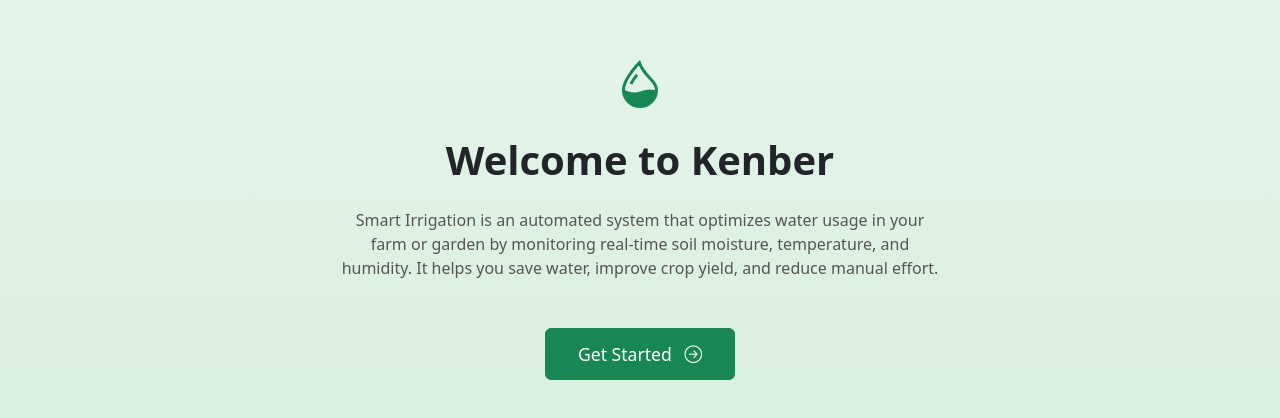
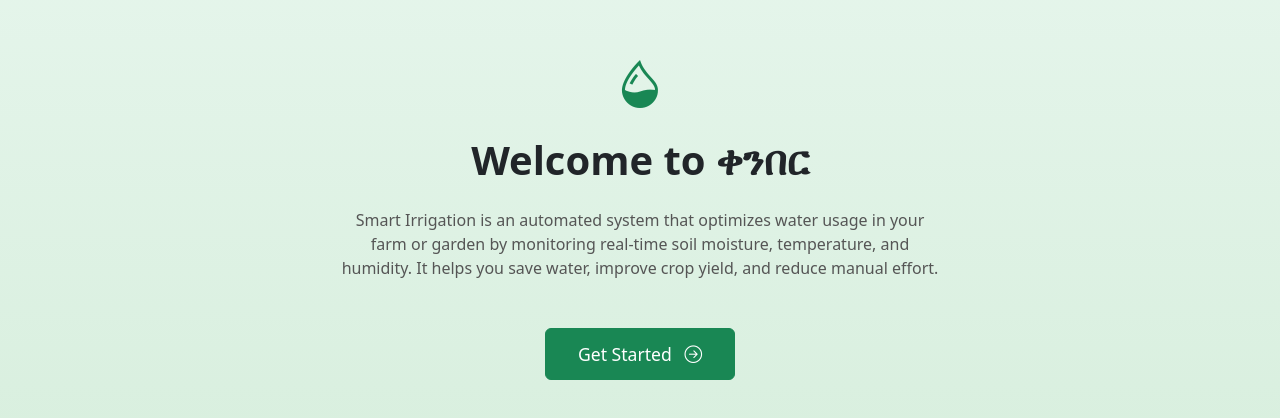
Before and after one commit to faniflex/kenber, a plain HTML site: page index.html in a window 1280 px wide. Shown: the part 186-604 px from the top of the page. Drawn offline with nearby package versions, Linux system fonts and the light colour scheme.

Commit message:
Update index.html

```diff
--- a/index.html
+++ b/index.html
@@ -40,7 +40,7 @@
 <body>
 
   <div class="logo"><i class="bi bi-droplet-half"></i></div>
-  <h1>Welcome to Kenber</h1>
+  <h1>Welcome to ቀንበር</h1>
   <p>
     Smart Irrigation is an automated system that optimizes water usage in your farm or garden by monitoring real-time soil moisture, temperature, and humidity.
     It helps you save water, improve crop yield, and reduce manual effort.
```
